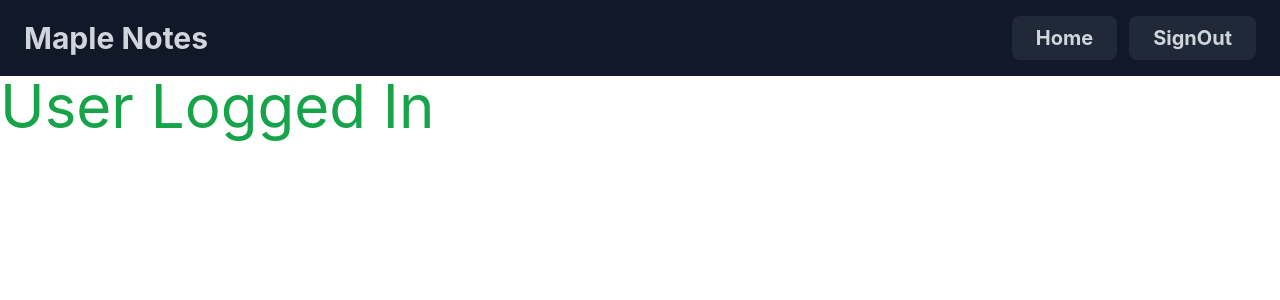
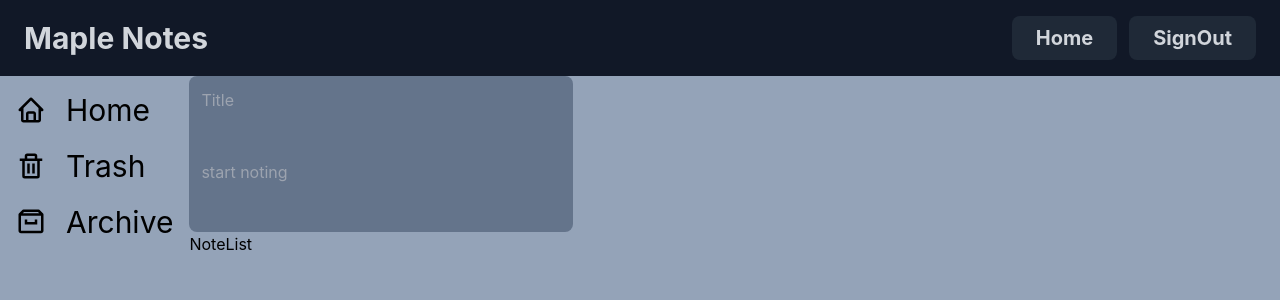
Before and after one commit to krishanu2911/maplenotes, a Next.js app: page / in a window 1280 px wide. Shown: the top 300 px of the page. Built offline with nearby package versions, Linux system fonts and the light colour scheme; no server answers; sample sign-in values are in the browser's storage.

Commit message:
Feat Add note structure

```diff
--- a/components/Navbar.js
+++ b/components/Navbar.js
@@ -2,8 +2,10 @@ import React from "react";
 import { useRouter } from "next/router";
 import { signOut } from "firebase/auth";
 import { auth } from "../config/firebase";
+import { useAuth } from "../context/AuthContext";
 export default function Navbar() {
   const route = useRouter();
+  const { user } = useAuth();
   return (
     <nav className=" w-full py-4 px-6 bg-gray-900 flex justify-between items-center">
       <h1 className=" text-gray-300 text-3xl font-bold">Maple Notes</h1>
@@ -11,7 +13,9 @@ export default function Navbar() {
         <button
           className=" text-gray-300 bg-gray-800 rounded-lg py-2 px-6 font-bold text-xl mr-3"
           onClick={() => {
-            route.push("/");
+            if (user !== null) {
+              route.push("/");
+            }
           }}
         >
           Home
--- /dev/null
+++ b/components/NoteForm.js
@@ -0,0 +1,21 @@
+import React from "react";
+function NoteForm() {
+    const setValue = (e) => {
+        console.log(e.value)
+    }
+  return (
+    <div  className=" w-96 bg-slate-500 p-3 rounded-lg">
+      <form className=" w-full flex flex-col gap-3">
+        <input type="text" name="title" placeholder="Title" className=" bg-slate-500 border-5 border-gray-500" />
+        <input type="text" name="note" placeholder="start noting" className="bg-slate-500 min-h-24 outline-hidden border-hidden" />
+      </form>
+    </div>
+  );
+}
+// const ReactQuill = dynamic(
+// 	() => {
+// 		return import('react-quill');
+// 	},
+// 	{ ssr: false }
+// );
+export { NoteForm };
--- /dev/null
+++ b/components/NoteList.js
@@ -0,0 +1,10 @@
+import React from 'react'
+
+function NoteList() {
+    return (
+        <div>
+            NoteList
+        </div>
+    )
+}
+export {NoteList}
--- /dev/null
+++ b/components/NoteSection.js
@@ -0,0 +1,12 @@
+import React from 'react'
+import {NoteList} from "./NoteList";
+import {NoteForm} from "./NoteForm";
+function NoteSection() {
+    return (
+        <div className=' w-full'>
+            <NoteForm />
+            <NoteList />
+        </div>
+    )
+}
+export {NoteSection}
--- /dev/null
+++ b/components/Sidebar.js
@@ -0,0 +1,23 @@
+import React from "react";
+import { BiHome, BiTrash, BiArchive } from "react-icons/bi";
+function Sidebar() {
+  return (
+    <div className="p-4 w-fit">
+      <ul className="flex flex-row text-3xl gap-5 md:flex-col">
+        <li className="flex items-center gap-5 cursor-pointer">
+          <BiHome />
+          Home
+        </li>
+        <li className="flex items-center gap-5 cursor-pointer">
+          <BiTrash />
+          Trash
+        </li>
+        <li className="flex items-center gap-5 cursor-pointer">
+          <BiArchive />
+          Archive
+        </li>
+      </ul>
+    </div>
+  );
+}
+export { Sidebar };
--- a/context/AuthContext.js
+++ b/context/AuthContext.js
@@ -9,6 +9,7 @@ const AuthContextProvider = ({ children }) => {
     const unsubscribe = onAuthStateChanged(auth, (user) => {
       if (user) {
         setLoading(false);
+        console.log(user)
         setUser({
           uid: user.uid,
           email: user.email,
--- a/package.json
+++ b/package.json
@@ -13,7 +13,8 @@
     "next": "12.1.6",
     "react": "18.2.0",
     "react-dom": "18.2.0",
-    "react-icons": "^4.4.0"
+    "react-icons": "^4.4.0",
+    "react-quill": "^1.3.5"
   },
   "devDependencies": {
     "autoprefixer": "^10.4.7",
--- a/pages/index.js
+++ b/pages/index.js
@@ -1,5 +1,7 @@
 import Head from "next/head";
 import { useAuth } from "../context/AuthContext";
+import { Sidebar } from "../components/Sidebar";
+import { NoteSection } from "../components/NoteSection";
 export default function Home() {
   const { userToken } = useAuth();
   return (
@@ -9,8 +11,9 @@ export default function Home() {
         <meta name="description" content="Generated by create next app" />
         <link rel="icon" href="/favicon.ico" />
       </Head>
-      <div>
-      <h1 className=" text-green-600 text-6xl">User Logged In</h1>
+      <div className=" bg-slate-400 min-h-screen flex">
+      <Sidebar />
+      <NoteSection />
       </div>
 
     </div>
--- /dev/null
+++ b/styles/Note.module.css
@@ -0,0 +1,3 @@
+.inputBorder{
+
+}
```
Also changed, not shown: 2 other files (tests, documents, lock files or other folders).
